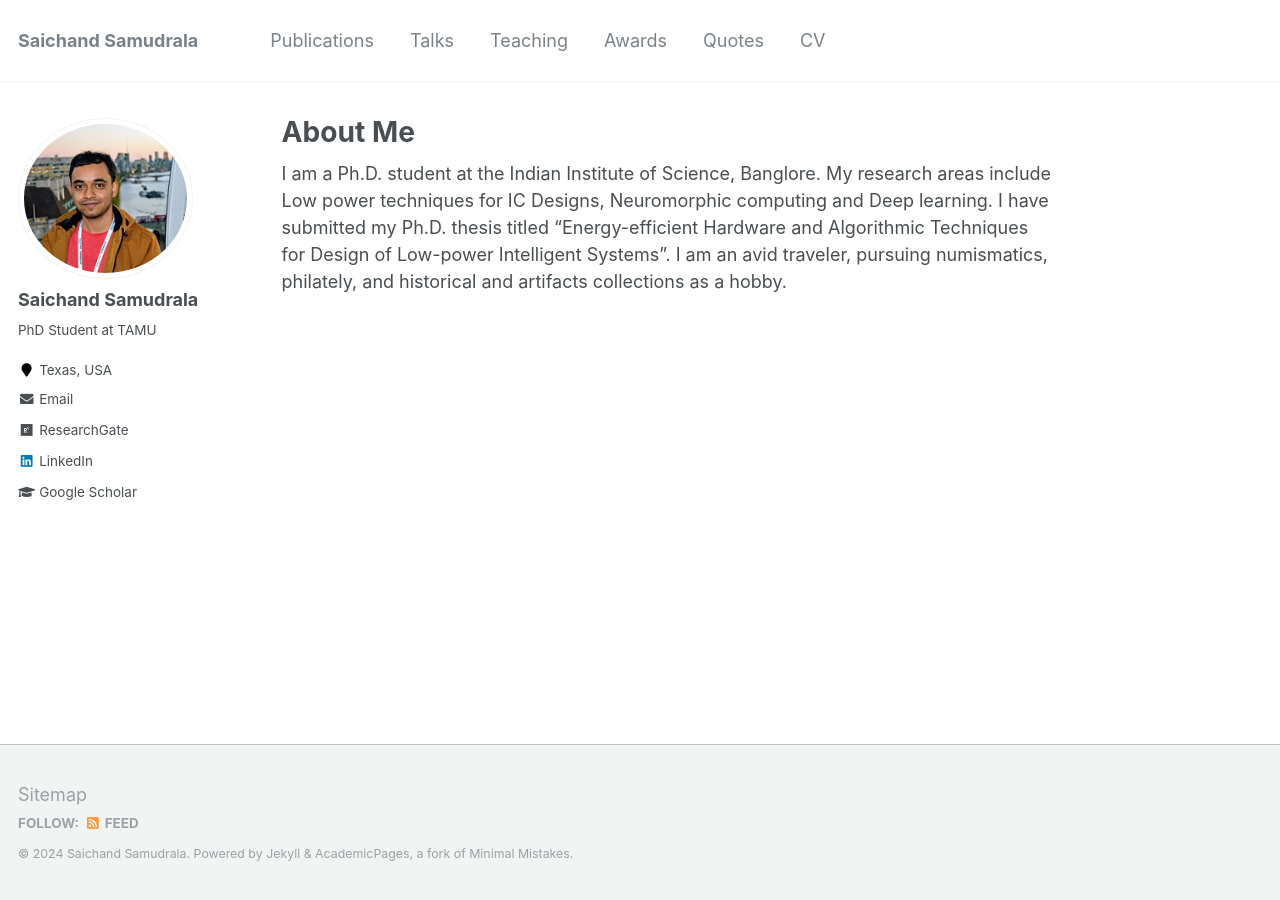
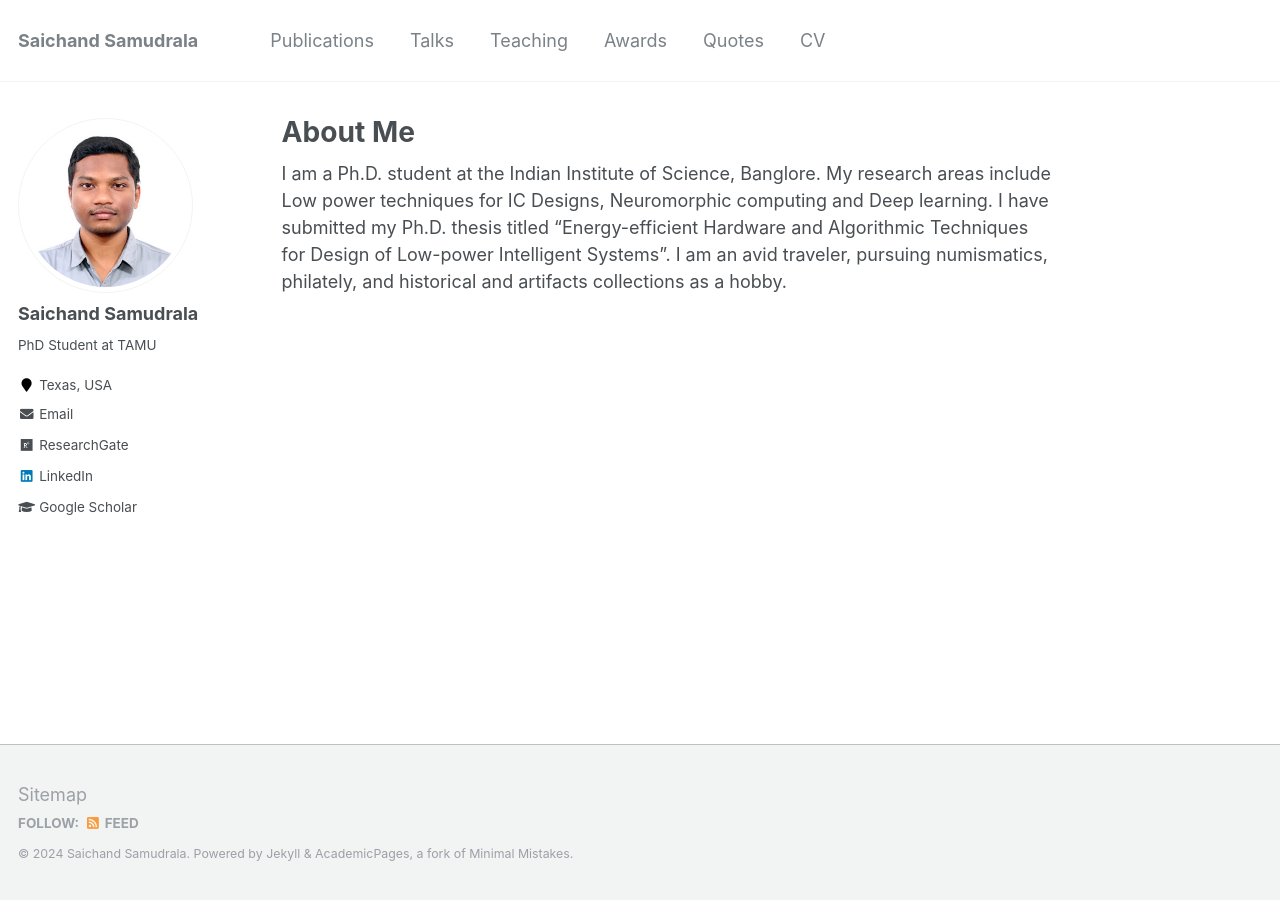
Before and after one commit to SaichandSamudrala2022/SaichandSamudrala.github.io, a Jekyll site: the page built from _pages/about.md, in a window 1280 px wide. Built offline with Jekyll 4.4.1, drawn with Linux system fonts in a browser that asks for light colours.

Commit message:
changed url

```diff
--- a/_config.yml
+++ b/_config.yml
@@ -11,7 +11,7 @@ title                    : "Saichand Samudrala"
 title_separator          : "-"
 name                     : &name "Saichand Samudrala"
 description              : &description "PhD Student at TAMU"
-url                      : https://SaichandSamudrala.github.io
+url                      : https://saichandsamudrala2022.github.io
 baseurl                  : "" # the subpath of your site, e.g. "/blog"
 repository               : "SaichandSamudrala2022/SaichandSamudrala.github.io"
 teaser                   :  # filename of teaser fallback teaser image placed in /images/, .e.g. "500x300.png"
@@ -81,7 +81,7 @@ analytics:
 # Site Author
 author:
   name             : "Saichand Samudrala"
-  avatar           : "Profile.png"
+  avatar           : "Saichand_Photo.jpg"
   bio              : "PhD Student at TAMU"
   location         : "Texas, USA"
   employer         :
```
